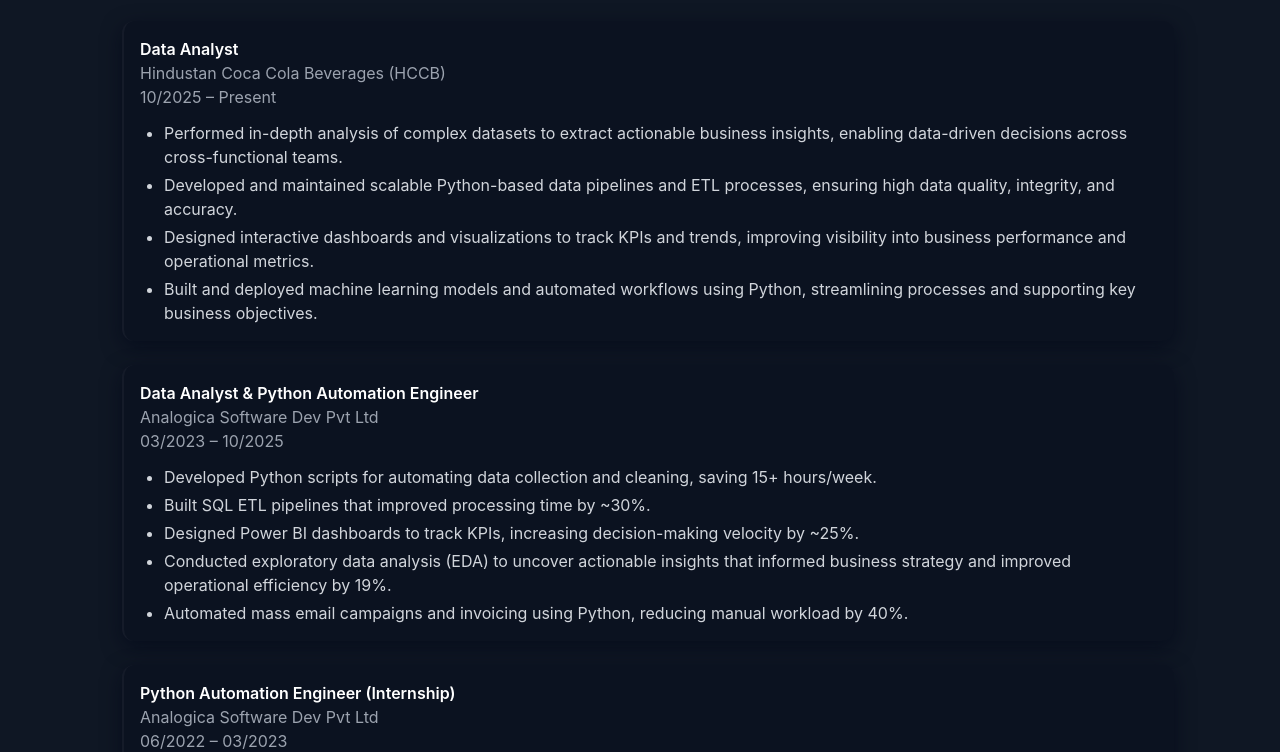
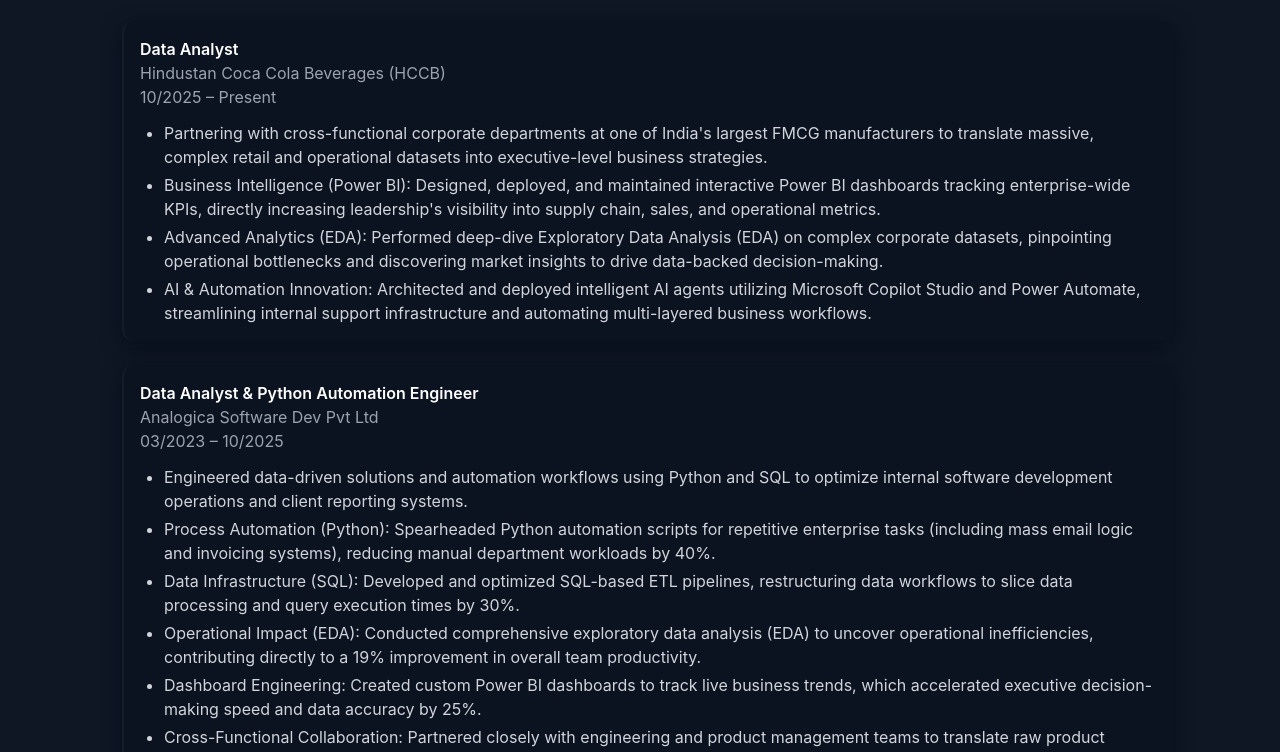
Before and after one commit to 1sumer/Portfolio, a plain HTML site: page experience.html in a window 1280 px wide. Shown: the part 185-937 px from the top of the page. Drawn offline with nearby package versions, Linux system fonts and the light colour scheme.

Commit message:
Revise experience section with detailed roles
Updated experience details and improved job descriptions for clarity and impact.

```diff
--- a/experience.html
+++ b/experience.html
@@ -66,10 +66,10 @@
         <p class="text-gray-400">Hindustan Coca Cola Beverages (HCCB)</p>
         <p class="text-gray-400">10/2025 – Present</p>
         <ul class="text-gray-300 mt-3 list-disc ml-6 space-y-1">
-          <li>Performed in-depth analysis of complex datasets to extract actionable business insights, enabling data-driven decisions across cross-functional teams.</li>
-          <li>Developed and maintained scalable Python-based data pipelines and ETL processes, ensuring high data quality, integrity, and accuracy.</li>
-          <li>Designed interactive dashboards and visualizations to track KPIs and trends, improving visibility into business performance and operational metrics.</li>
-          <li>Built and deployed machine learning models and automated workflows using Python, streamlining processes and supporting key business objectives.</li>
+          <li>Partnering with cross-functional corporate departments at one of India's largest FMCG manufacturers to translate massive, complex retail and operational datasets into executive-level business strategies.</li>
+          <li>Business Intelligence (Power BI): Designed, deployed, and maintained interactive Power BI dashboards tracking enterprise-wide KPIs, directly increasing leadership's visibility into supply chain, sales, and operational metrics.</li>
+          <li>Advanced Analytics (EDA): Performed deep-dive Exploratory Data Analysis (EDA) on complex corporate datasets, pinpointing operational bottlenecks and discovering market insights to drive data-backed decision-making.</li>
+          <li>AI & Automation Innovation: Architected and deployed intelligent AI agents utilizing Microsoft Copilot Studio and Power Automate, streamlining internal support infrastructure and automating multi-layered business workflows.</li>
         </ul>
       </div>
 
@@ -80,11 +80,12 @@
         <p class="text-gray-400">Analogica Software Dev Pvt Ltd</p>
         <p class="text-gray-400">03/2023 – 10/2025</p>
         <ul class="text-gray-300 mt-3 list-disc ml-6 space-y-1">
-          <li>Developed Python scripts for automating data collection and cleaning, saving 15+ hours/week.</li>
-          <li>Built SQL ETL pipelines that improved processing time by ~30%.</li>
-          <li>Designed Power BI dashboards to track KPIs, increasing decision-making velocity by ~25%.</li>
-          <li>Conducted exploratory data analysis (EDA) to uncover actionable insights that informed business strategy and improved operational efficiency by 19%.</li>
-          <li>Automated mass email campaigns and invoicing using Python, reducing manual workload by 40%.</li>
+          <li>Engineered data-driven solutions and automation workflows using Python and SQL to optimize internal software development operations and client reporting systems.</li>
+          <li>Process Automation (Python): Spearheaded Python automation scripts for repetitive enterprise tasks (including mass email logic and invoicing systems), reducing manual department workloads by 40%.</li>
+          <li>Data Infrastructure (SQL): Developed and optimized SQL-based ETL pipelines, restructuring data workflows to slice data processing and query execution times by 30%.</li>
+          <li>Operational Impact (EDA): Conducted comprehensive exploratory data analysis (EDA) to uncover operational inefficiencies, contributing directly to a 19% improvement in overall team productivity.</li>
+          <li>Dashboard Engineering: Created custom Power BI dashboards to track live business trends, which accelerated executive decision-making speed and data accuracy by 25%.</li>
+          <li>Cross-Functional Collaboration: Partnered closely with engineering and product management teams to translate raw product requirements into scalable Python and BI analytical solutions.</li>
         </ul>
       </div>
 
```
